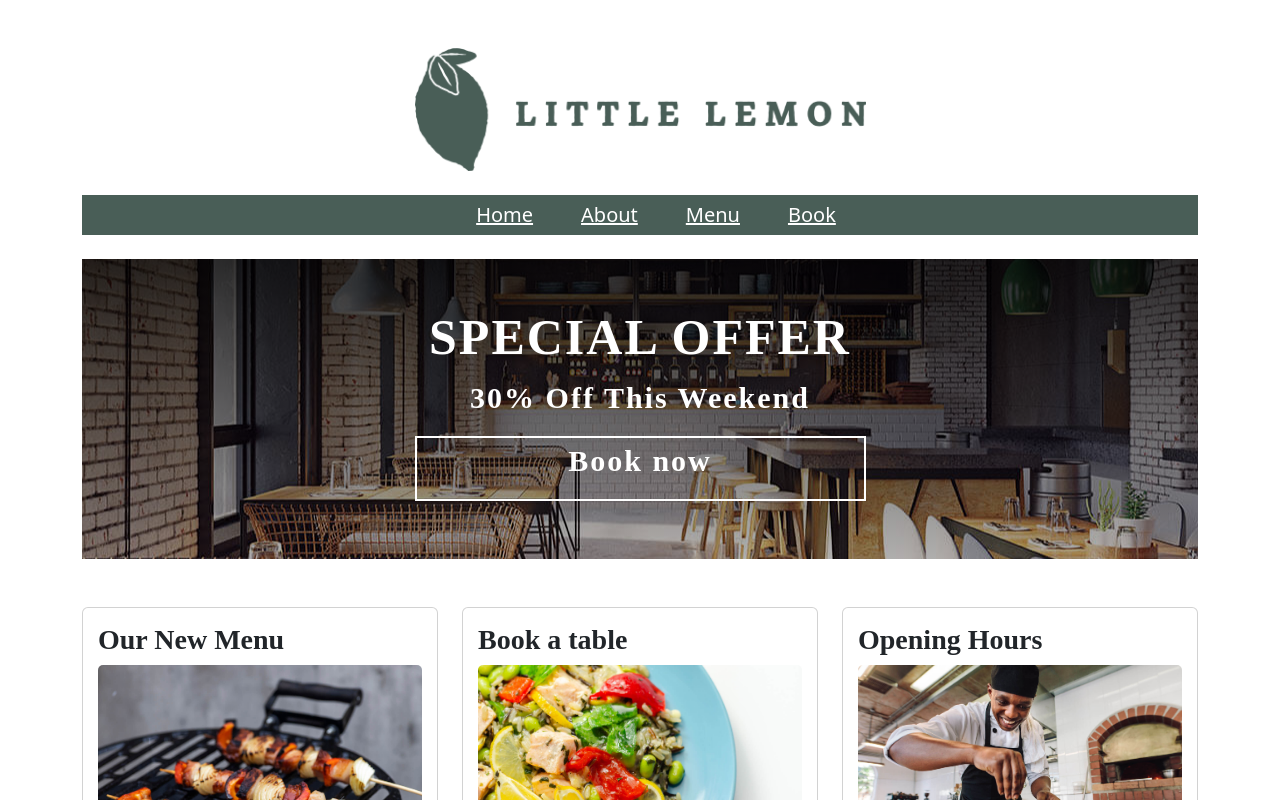
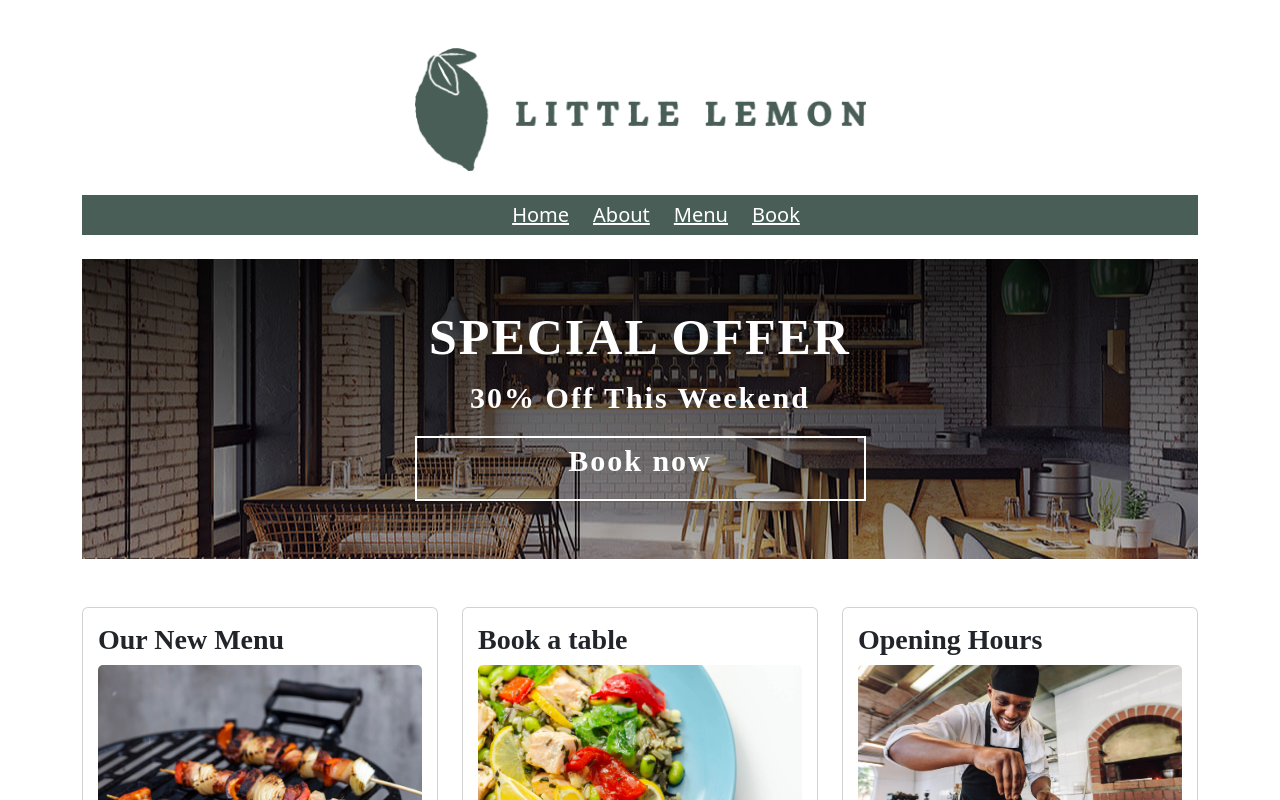
Before and after one commit to Moses2805/Little-Lemon, a React (Create React App) app: page / in a window 1280 px wide. Shown: the top 800 px of the page. Built offline with nearby package versions, Linux system fonts and the light colour scheme.

Commit message:
Update Nav.js

```diff
--- a/src/components/Nav.js
+++ b/src/components/Nav.js
@@ -9,7 +9,7 @@ const Nav = () => {
                     <div className="row d-flex justify-content-center mt-4">
                         <div className="col-12 col-md-12">
                             <div className="navbarSection">
-                                <ul className='d-flex justify-content-center gap-5 h-100 align-items-center'>
+                                <ul className='d-flex justify-content-center gap-4 h-100 align-items-center'>
                                     <li><Link to="/" style={{ color: "white" }}> Home </Link></li>
                                     <li><Link to="/About" style={{ color: "white" }}> About </Link></li>
                                     <li><Link to="/Menu/" style={{ color: "white" }}>Menu</Link></li>
```
